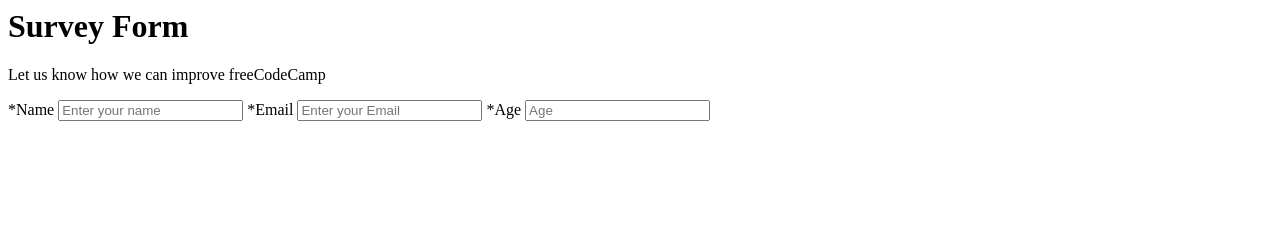
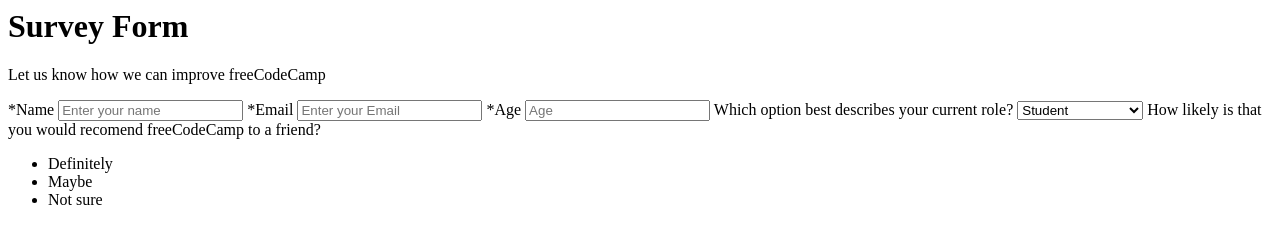
Before and after one commit to dvignoles/free-code-camp, a plain HTML site: page survey/index.html in a window 1280 px wide. Drawn offline with Linux system fonts and the light colour scheme.

Commit message:
add role & recommend inputs

```diff
--- a/survey/index.html
+++ b/survey/index.html
@@ -13,6 +13,21 @@
         <label>*Age</label>
         <input type="text" placeholder="Age">
 
+        <label>Which option best describes your current role?</label>
+        <select>
+            <option value="student">Student</option>
+            <option value="job">Full Time Job</option>
+            <option value="learner">Full Time Learner</option>
+            <option value="preferNo">Prefer not to say</option>
+            <option value="other">Other</option>
+        </select>
+
+        <label>How likely is that you would recomend freeCodeCamp to a friend?</label>
+        <ul>
+            <li>Definitely</li>
+            <li>Maybe</li>
+            <li>Not sure</li>
+        </ul>
 
     </form>
 </div>
```
